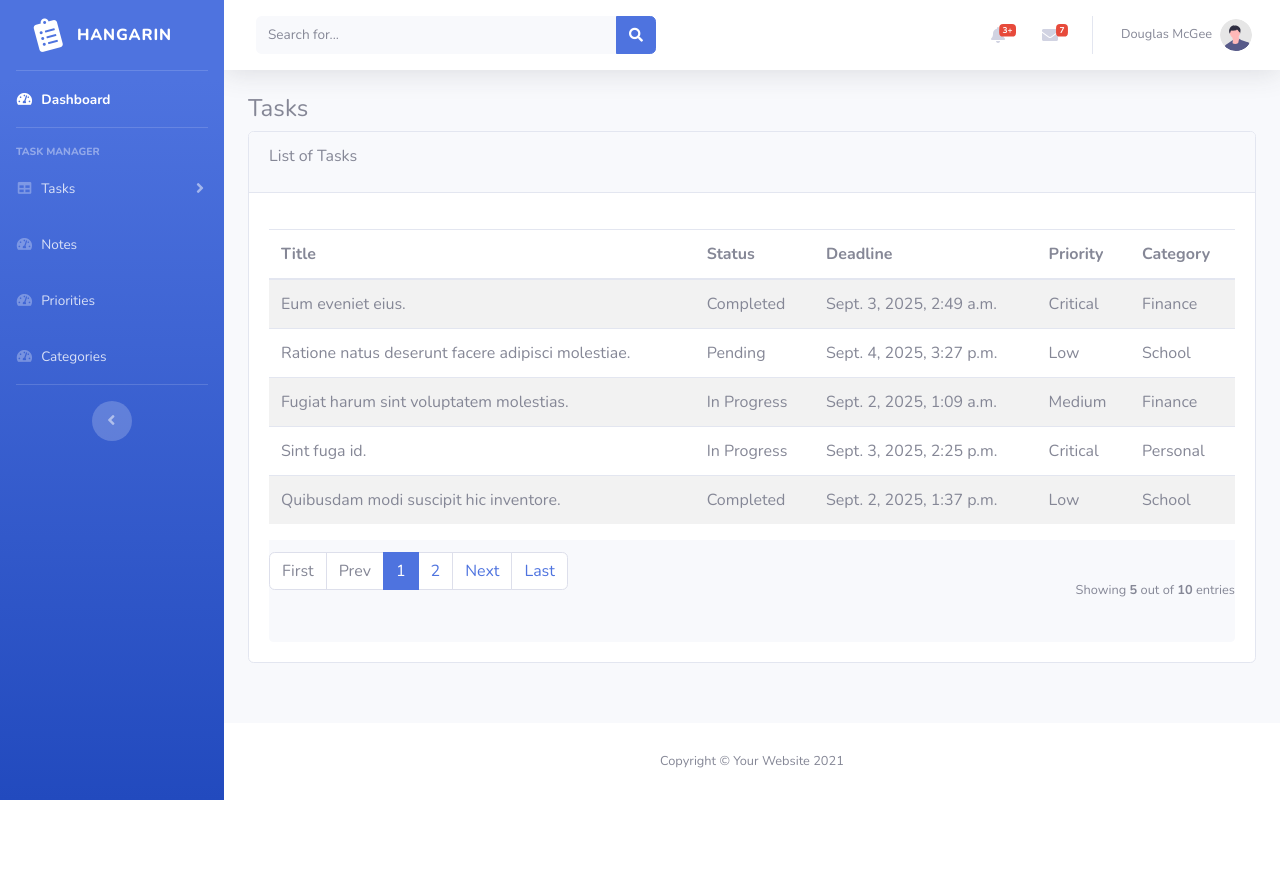
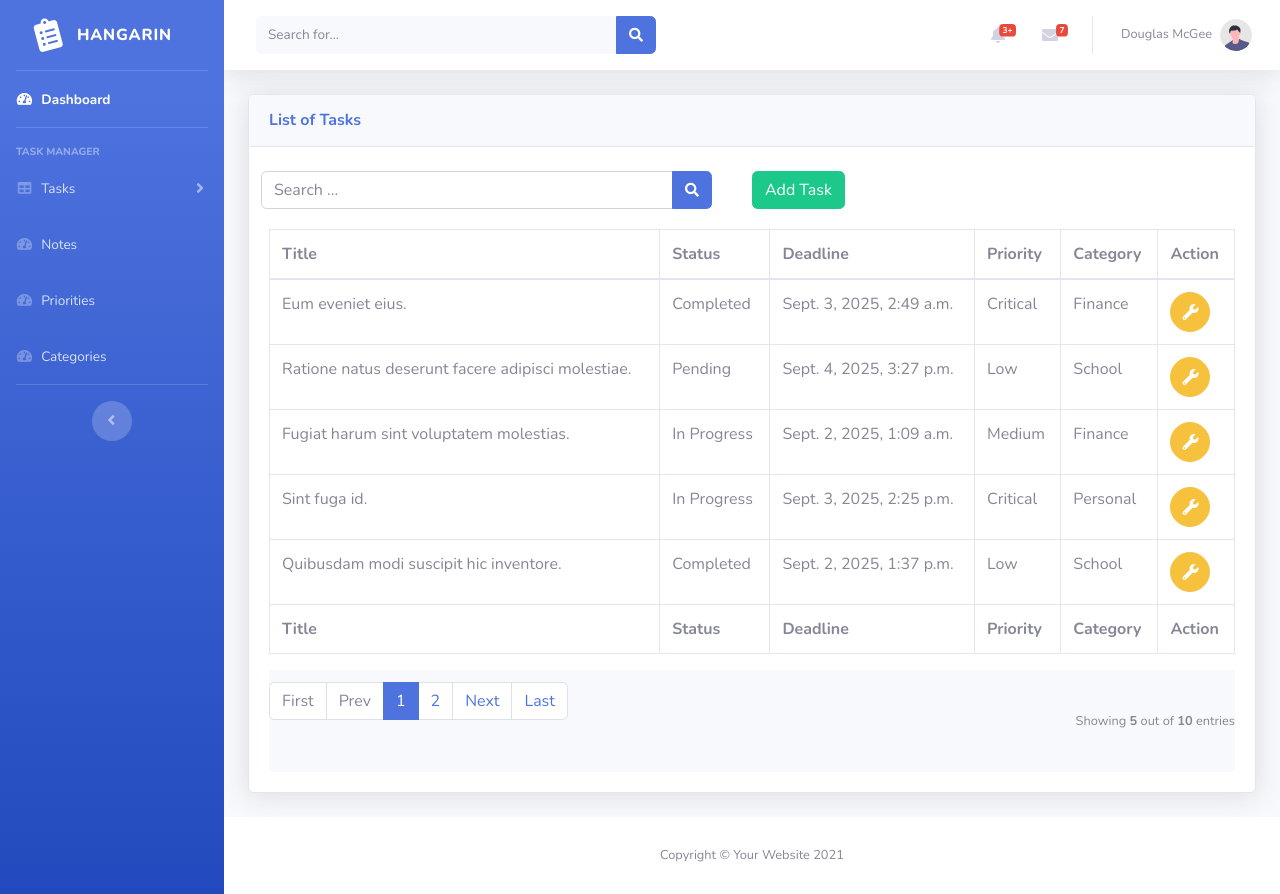
Before and after one commit to ygglue/Hangarin, a Django app: page /task_list in a window 1280 px wide. Before the commit the page ends 800 px from the top, so only its background shows below. Run offline with Django 5.2, Linux system fonts and the light colour scheme; data comes from the database, SQL or seed files in the repository; some libraries are stand-ins or nearby versions.

Commit message:
added TaskUpdate

```diff
--- a/projectsite/projectsite/urls.py
+++ b/projectsite/projectsite/urls.py
@@ -17,10 +17,12 @@ Including another URLconf
 from django.contrib import admin
 from django.urls import path
 from taskmanager import views
-from taskmanager.views import HomePageView, TaskList
+from taskmanager.views import HomePageView, TaskList, TaskCreateView, TaskUpdateView
 
 urlpatterns = [
     path('admin/', admin.site.urls),
     path('', views.HomePageView.as_view(), name='home'),
     path('task_list', TaskList.as_view(), name='task-list'),
+    path('task_list/add', TaskCreateView.as_view(), name='task-add'),
+    path('task_list/<pk>', TaskUpdateView.as_view(), name='task-update'),
 ]
--- a/projectsite/taskmanager/views.py
+++ b/projectsite/taskmanager/views.py
@@ -1,15 +1,30 @@
 from django.shortcuts import render
 from django.views.generic.list import ListView
+from django.views.generic.edit import CreateView, UpdateView
 from taskmanager.models import Task
+from taskmanager.forms import TaskForm
+from django.urls import reverse_lazy
 
 class HomePageView(ListView):
     model = Task
     context_object_name = 'home'
     template_name = "home.html"
 
-
+# ====================================================   TASK
 class TaskList(ListView):
     model = Task
     context_object_name = 'task'
     template_name = 'task_list.html'
     paginate_by = 5
+
+class TaskCreateView(CreateView):
+    model = Task
+    form_class = TaskForm
+    template_name = 'task_form.html'
+    success_url = reverse_lazy('task-list')
+
+class TaskUpdateView(UpdateView):
+    model = Task
+    form_class = TaskForm
+    template_name = 'task_form.html'
+    success_url = reverse_lazy('task-list')
--- a/projectsite/templates/includes/form.html
+++ b/projectsite/templates/includes/form.html
@@ -3,7 +3,7 @@
 {% if form.non_field_errors %}
 <div class="alert alert-danger" role="alert">
     {% for error in form.non_field_errors %}
-    <p{% if forloop.last %} class="mb-0" {% endif %}>{{ error }}</p>
+    <p {% if forloop.last %} class="mb-0" {% endif %}>{{ error }}</p>
     {% endfor %}
 </div>
 {% endif %}
--- a/projectsite/templates/task_list.html
+++ b/projectsite/templates/task_list.html
@@ -1,15 +1,35 @@
 {% extends 'base.html' %} {% load static %} {% block content %}
 <div class="content">
     <div class="container-fluid">
-        <h4 class="page-title">Tasks</h4>
         <div class="row">
             <div class="col-md-12">
-                <div class="card">
-                    <div class="card-header">
-                        <div class="card-title">List of Tasks</div>
+                <div class="card shadow mb-4">
+                    <div class="card-header py-3">
+                        <h6 class="m-0 font-weight-bold text-primary">List of Tasks</h6>
+                    </div>
+                    <br />
+                    <div class="col-md-12 row">
+                        <div class="col-md-6">
+                            <form class="navbar-left navbar-form nav-search mr-md-3" action="">
+                                <div class="input-group">
+                                    <input type="text" placeholder="Search ..." class="form-control" />
+                                    <div class="input-group-append">
+                                        <button class="btn btn-primary" type="button">
+                                            <i class="fas fa-search fa-sm"></i>
+                                        </button>
+                                    </div>
+                                </div>
+                            </form>
+                        </div>
+                        <div class="col-md-6">
+                            <div class="pull-right">
+                                <a href="{% url 'task-add' %}" class="btn btn-success btn-rounded">Add Task</a>
+                            </div>
+                        </div>
                     </div>
                     <div class="card-body">
-                        <table class="table table-striped mt-3">
+                        <div class="table-responsive">
+                            <table class="table table-bordered" id="dataTable" width="100%" cellspacing="0">
                                 <thead>
                                     <tr>
                                         <th scope="col">Title</th>
@@ -17,8 +37,19 @@
                                         <th scope="col">Deadline</th>
                                         <th scope="col">Priority</th>
                                         <th scope="col">Category</th>
+                                        <th scope="col">Action</th>
                                     </tr>
                                 </thead>
+                                <tfoot>
+                                    <tr>
+                                        <th scope="col">Title</th>
+                                        <th scope="col">Status</th>
+                                        <th scope="col">Deadline</th>
+                                        <th scope="col">Priority</th>
+                                        <th scope="col">Category</th>
+                                        <th scope="col">Action</th>
+                                    </tr>
+                                </tfoot>
                                 <tbody>
                                     {% for object in object_list %}
                                     <tr>
@@ -27,6 +58,15 @@
                                         <td>{{ object.deadline }}</td>
                                         <td>{{ object.priority }}</td>
                                         <td>{{ object.category }}</td>
+                                        <td><a class="btn btn-warning btn-circle" href="task_list/{{ object.id }}">
+                                            <i class="fas fa-wrench"></i>
+                                        </a></td>
+                                    </tr>
+                                    {% empty %}
+                                    <tr>
+                                        <td colspan="4" style="text-align: center">
+                                            <p class="text-sm font-weight-bold mb-0">No Records Found</p>
+                                        </td>
                                     </tr>
                                     {% endfor %}
                                 </tbody>
@@ -38,4 +78,5 @@
             </div>
         </div>
     </div>
+</div>
 {% endblock %}
```
Also changed, not shown: projectsite/taskmanager/forms.py (added, +9 -0 lines), projectsite/templates/task_form.html (added, +27 -0 lines). Lines whose indentation alone changed are shown as unchanged.
